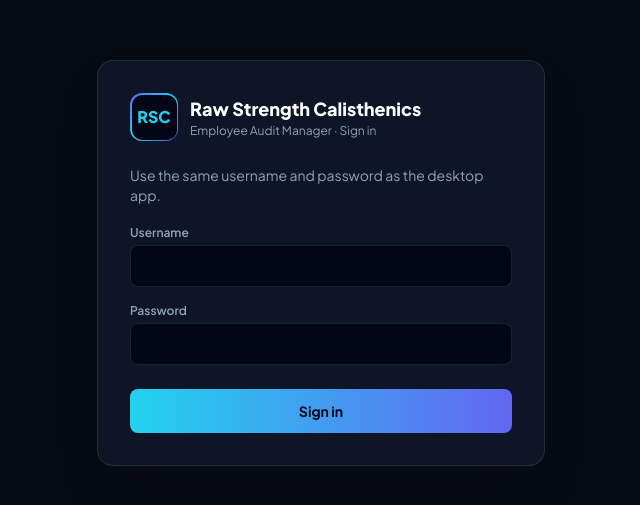
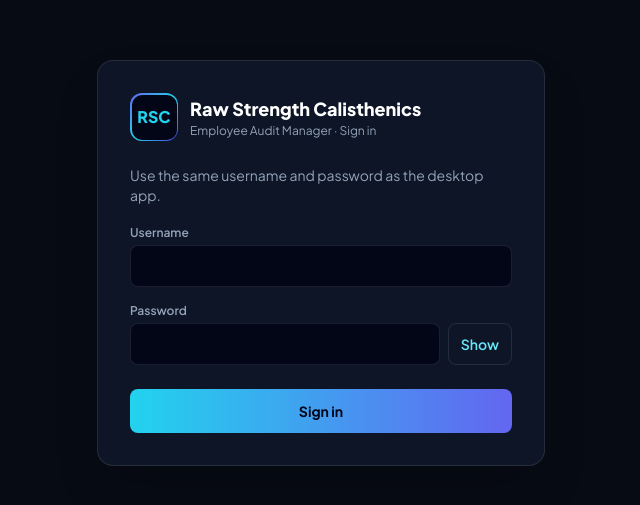
Before and after one commit to yalangisexter-ux/audit-report, a React (Vite) app in the folder frontend/: page / in a window 1280 px wide. Shown: the part 137-642 px from the top of the page, without its empty margins (319-959 px from the left). Built offline with nearby package versions, Linux system fonts and the light colour scheme.

Commit message:
Add show password control to web app login

```diff
--- a/frontend/src/App.jsx
+++ b/frontend/src/App.jsx
@@ -14,6 +14,7 @@ export default function App() {
   const [authToken, setAuthToken] = useState(() => localStorage.getItem('rsc_auth_token') || '');
   const [authChecked, setAuthChecked] = useState(false);
   const [loginForm, setLoginForm] = useState({ username: '', password: '' });
+  const [showPassword, setShowPassword] = useState(false);
   const [loginError, setLoginError] = useState('');
   const [loginBusy, setLoginBusy] = useState(false);
   const [dashboardData, setDashboardData] = useState(null);
@@ -163,8 +164,15 @@ export default function App() {
           <input className="w-full mb-4 rounded-lg bg-slate-950 border border-white/10 px-3 py-2.5 text-sm outline-none focus:border-cyan-400"
             value={loginForm.username} onChange={(e) => setLoginForm({ ...loginForm, username: e.target.value })} required autoComplete="username" />
           <label className="block text-xs font-semibold text-slate-400 mb-1">Password</label>
-          <input type="password" className="w-full mb-6 rounded-lg bg-slate-950 border border-white/10 px-3 py-2.5 text-sm outline-none focus:border-cyan-400"
-            value={loginForm.password} onChange={(e) => setLoginForm({ ...loginForm, password: e.target.value })} required autoComplete="current-password" />
+          <div className="flex gap-2 mb-6">
+            <input type={showPassword ? 'text' : 'password'} className="flex-1 min-w-0 rounded-lg bg-slate-950 border border-white/10 px-3 py-2.5 text-sm outline-none focus:border-cyan-400"
+              value={loginForm.password} onChange={(e) => setLoginForm({ ...loginForm, password: e.target.value })} required autoComplete="current-password" />
+            <button type="button" onClick={() => setShowPassword((visible) => !visible)}
+              aria-label={showPassword ? 'Hide password' : 'Show password'} aria-pressed={showPassword}
+              className="rounded-lg border border-white/10 px-3 py-2.5 text-sm font-semibold text-cyan-300 hover:border-cyan-400/60">
+              {showPassword ? 'Hide' : 'Show'}
+            </button>
+          </div>
           <button type="submit" disabled={loginBusy}
             className="w-full rounded-lg bg-gradient-to-r from-cyan-400 to-indigo-500 text-slate-950 font-bold py-2.5 text-sm disabled:opacity-60 min-h-[44px]">
             {loginBusy ? 'Signing in…' : 'Sign in'}
```
